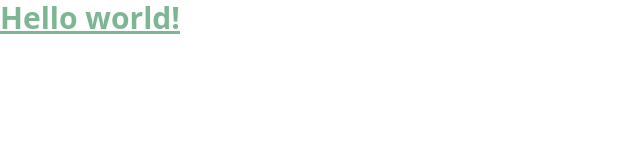
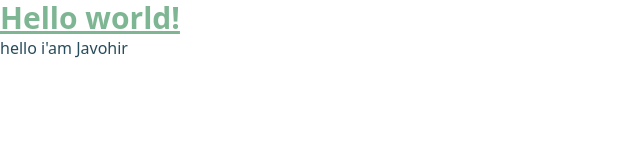
Before and after one commit to nozim-dev/organick, a React (Vite) app: page / in a window 1280 px wide. Shown: the top 160 px of the page, without its empty margins (0-640 px from the left). Built offline with nearby package versions, Linux system fonts and the light colour scheme.

Commit message:
changing by Javohir

```diff
--- a/src/App.jsx
+++ b/src/App.jsx
@@ -4,6 +4,7 @@ function App() {
       <h1 className="text-3xl text-green-300 font-bold underline">
         Hello world!
       </h1>
+      <h1 className="text-blue-700">hello i'am Javohir </h1>
     </>
   );
 }
```
